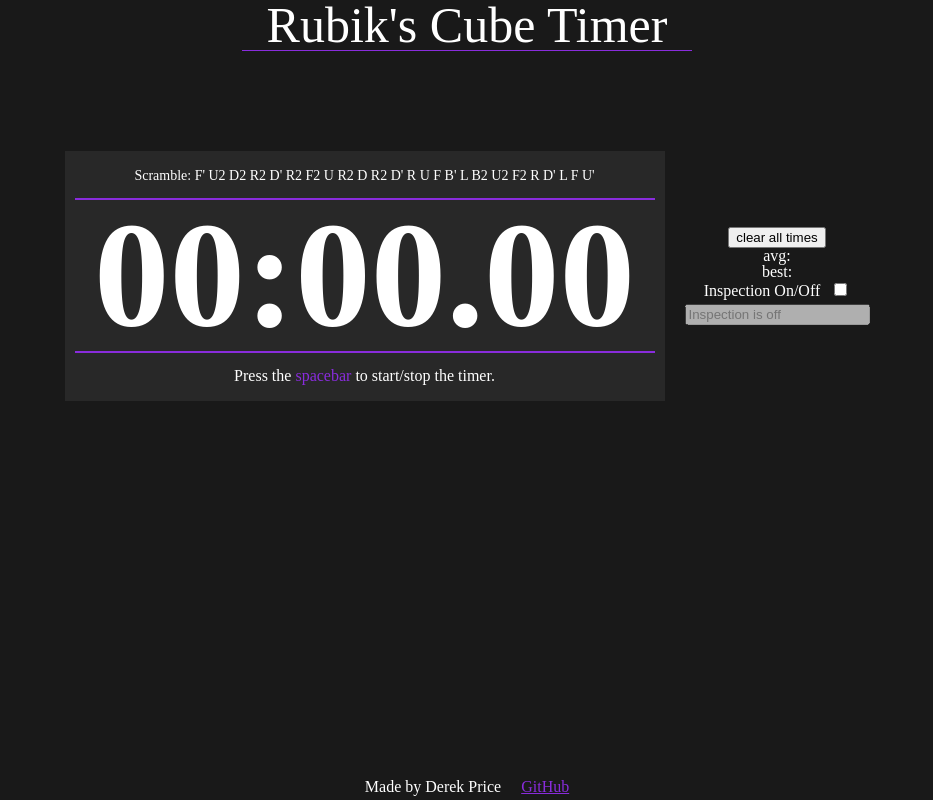
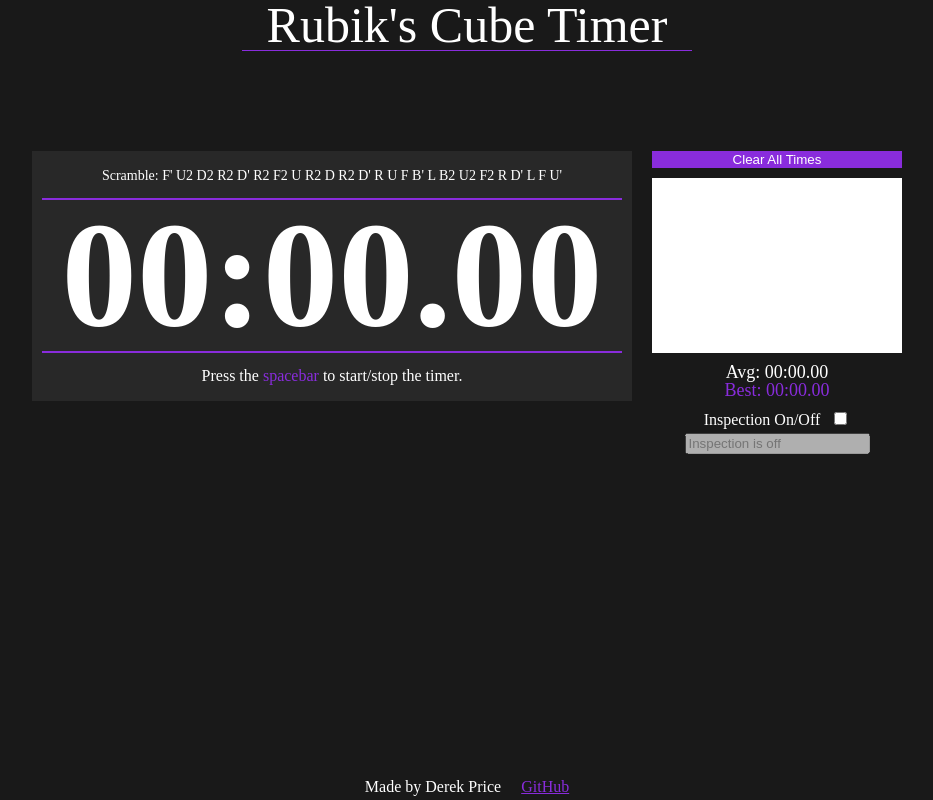
Before and after one commit to DerekPixel/rubiks-cube-timer, a React (Create React App) app: page / in a window 1280 px wide. Shown: the whole page, without its empty margins (173-1106 px from the left). Built offline with nearby package versions, Linux system fonts and the light colour scheme.

Commit message:
stying updates

```diff
--- a/src/components/TimesTable.jsx
+++ b/src/components/TimesTable.jsx
@@ -28,23 +28,46 @@ const TimesTable = ({timesArray = Array, removeTime = Function, clearAllTimes =
     return timeToString(Math.min(...timesArray));
   }
 
+  const worstTime = () => {
+    if(timesArray.length === 0) return;
+    return timeToString(Math.max(...timesArray));
+  }
+
   var times = timesArray.map((time, i) =>
 
     <div
+      className={
+        timeToString(time) === bestTime() ?
+          'times bestTime' :
+        timeToString(time) === worstTime() ?
+          'times worstTime' :
+        'times'
+      }
       key={i}
     >
-      #{i+1}: {timeToString(time)}
-      <button onClick={() => removeTime(time)} >delete</button>
+      {i+1}: {timeToString(time)}
+      <button className='deleteButton' onClick={() => removeTime(time)} >X</button>
     </div>
 
   )
 
   return (
     <div>
-      <button onClick={() => clearAllTimes()} >clear all times</button>
-      {times}
-      <div>avg: {timesArrayAverage()}</div>
-      <div>best: {bestTime()}</div>
+      <button
+        className='clearAll'
+        onClick={() => clearAllTimes()}
+      >
+        Clear All Times
+      </button>
+
+      <div className='timesTable' >
+        {times}
+      </div>
+
+      <div className="stats">
+        <div>Avg: {timesArrayAverage() ? timesArrayAverage() : '00:00.00'}</div>
+        <div className='bestTime' >Best: {bestTime() ? bestTime() : '00:00.00'}</div>
+      </div>
     </div>
   )
 }
```
